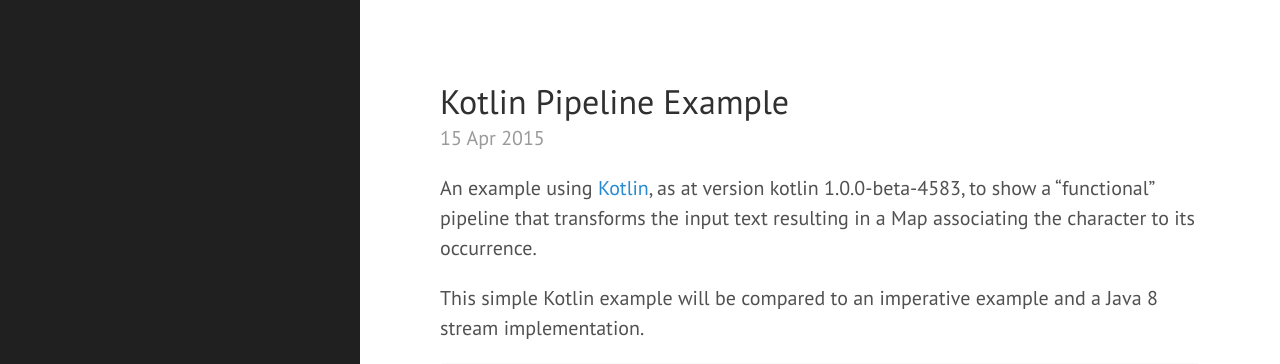
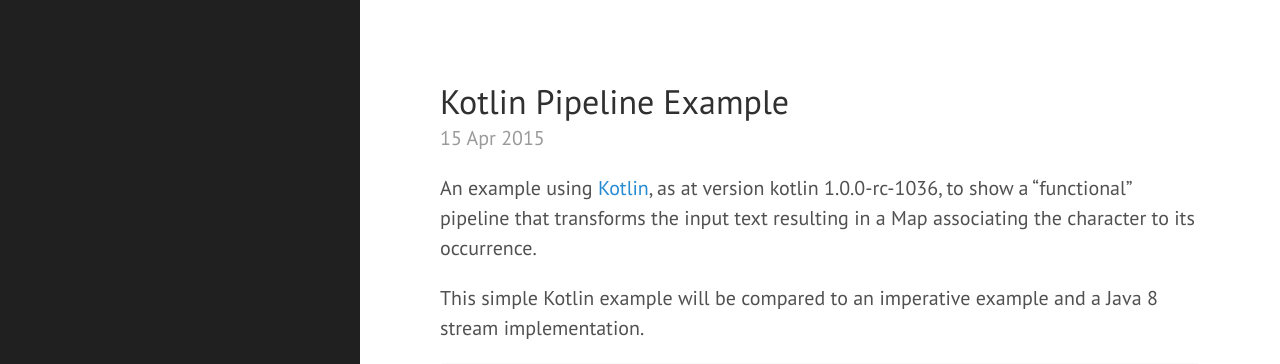
Before and after one commit to griffio/griffio.github.io, a Jekyll site: the page built from _posts/2015-04-15-Kotlin-pipeline-example.md, in a window 1280 px wide and 900 px high. Shown: the top 364 px of the window. Built offline with Jekyll 4.4.1, drawn with Linux system fonts in a browser that asks for light colours; some web fonts are replaced.

Commit message:
1.0.0-rc-1036

```diff
--- a/_posts/2015-04-15-Kotlin-pipeline-example.md
+++ b/_posts/2015-04-15-Kotlin-pipeline-example.md
@@ -7,7 +7,7 @@
 summary: Using Kotlin std library to pipeline characters
 ---
 
-An example using [Kotlin](http://kotlinlang.org), as at version kotlin 1.0.0-beta-4583, to show a "functional" pipeline that transforms the input text  resulting in a Map associating the character to its occurrence.
+An example using [Kotlin](http://kotlinlang.org), as at version kotlin 1.0.0-rc-1036, to show a "functional" pipeline that transforms the input text  resulting in a Map associating the character to its occurrence.
 
 This simple Kotlin example will be compared to an imperative example and a Java 8 stream implementation.
 
```
